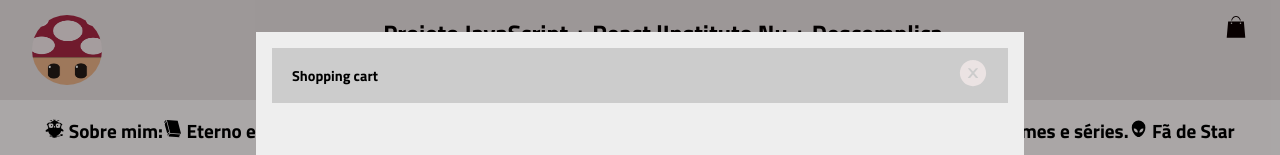
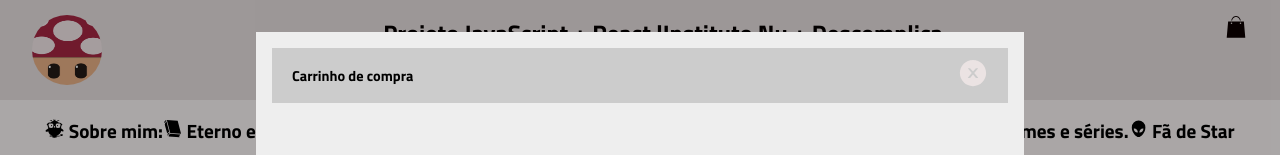
Before and after one commit to Aelso/Mini-Projeto-JavaScript-React, a React (Create React App) app in the folder my-app/: page / in a window 1280 px wide. Both pictures are taken after a click on the button 1235 px from the left and 50 px from the top of the page. Shown: the top 155 px of the page. Built offline with nearby package versions, Linux system fonts and the light colour scheme.

Commit message:
Update ShoppingCart.js

```diff
--- a/my-app/src/components/ShoppingCart.js
+++ b/my-app/src/components/ShoppingCart.js
@@ -20,7 +20,7 @@ function ShoppingCart({
             }}>
             <div className="shoppingCart">
                 <div className="header">
-                    <h2>Shopping cart</h2>
+                    <h2>Carrinho de compra</h2>
                     <button
                         className="btn close-btn"
                         onClick={onClose}>
@@ -50,9 +50,9 @@ function ShoppingCart({
                                     {product.name}
                                 </h3>
                                 <span className="product-price">
+                                    R$
                                     {product.price *
                                         product.count}
-                                    $
                                 </span>
                             </div>
                             <select
```
